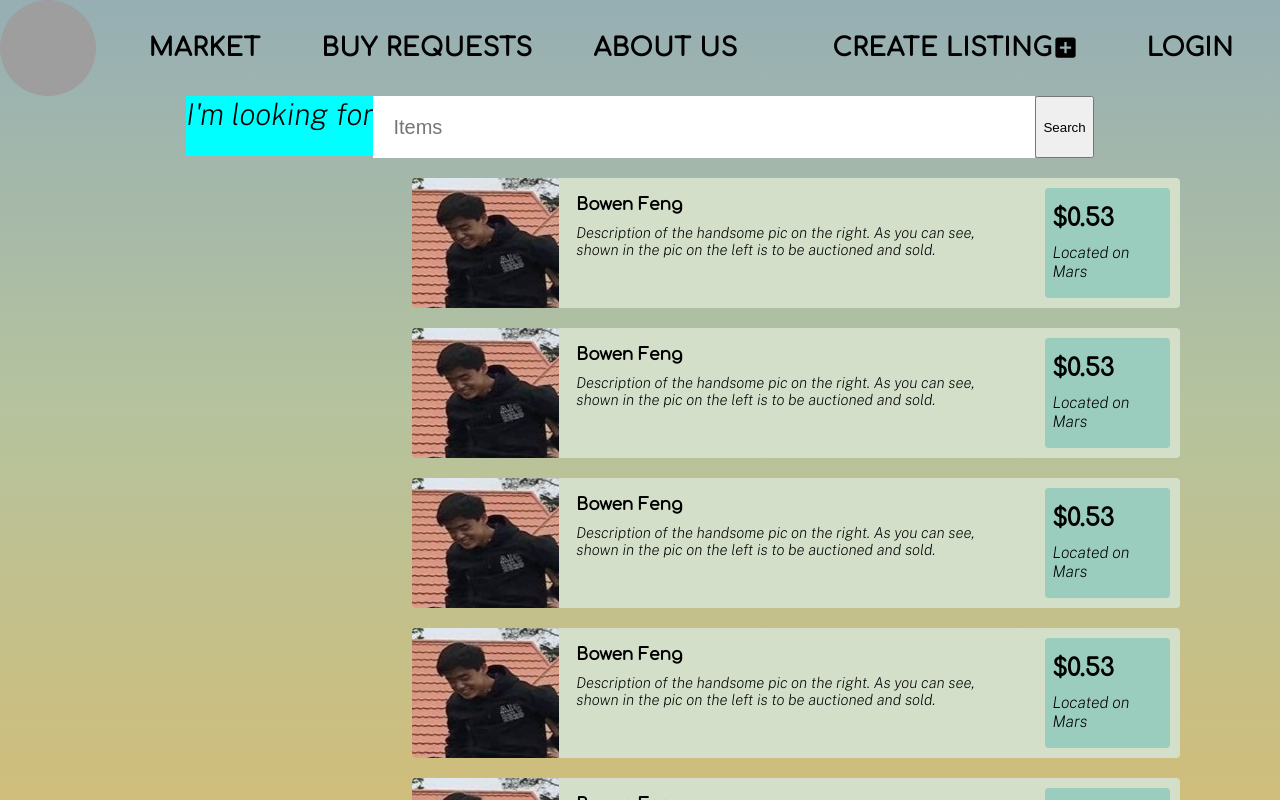
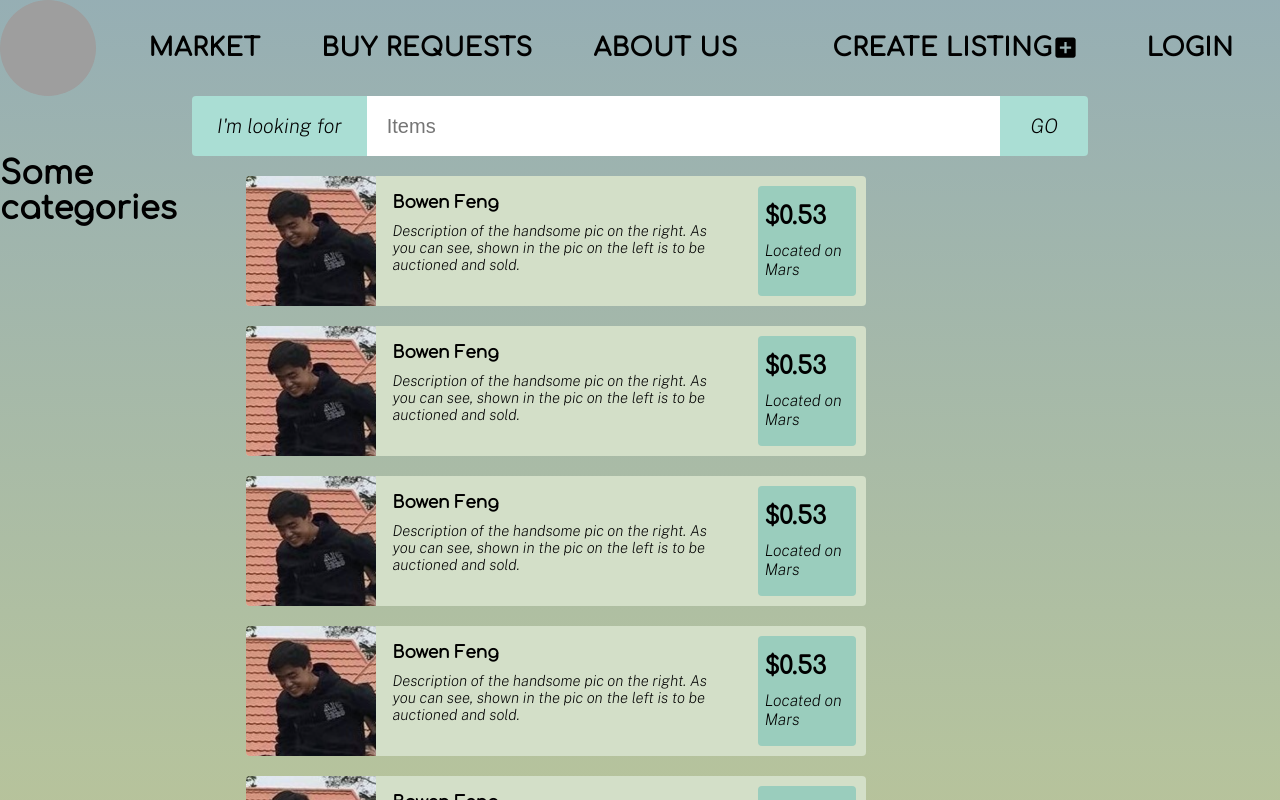
Before and after one commit to thebowenfeng/codebrew2022, a React (Create React App) app: page / in a window 1280 px wide. Both pictures are taken after a click on the button "MARKET". Shown: the top 800 px of the page. Built offline with nearby package versions, Linux system fonts and the light colour scheme; grey boxes are pictures that could not be loaded.

Commit message:
im leaving mate

```diff
--- a/src/Pages/Market.js
+++ b/src/Pages/Market.js
@@ -5,11 +5,11 @@ import { List } from "@mui/material";
 
 function Market() {
     return (
-		<div>
+		<div className="market-page">
 			<div className="search-bar-container">
 				<form role="search" action="/" method="get">
 					<label htmlFor="header-search">
-						<span className="prompt">I'm looking for</span>
+						<p id="search-label">I'm looking for</p>
 					</label>
 					<input
 						type="text"
@@ -17,11 +17,15 @@ function Market() {
 						placeholder="Items"
 						name="s"
 					/>
-					<button type="submit">Search</button>
+					<button id="submit-button" type="submit">
+						<p>GO</p>
+					</button>
 				</form>
 			</div>
 			<div className="content">
-				<div className="categories"></div>
+				<div className="categories">
+                    <h1>Some categories</h1>
+                </div>
 				<div className="listings">
 					<Listing />
 					<Listing />
@@ -31,7 +35,7 @@ function Market() {
 					<Listing />
 					<Listing />
 					<Listing />
-                    <Listing />
+					<Listing />
 				</div>
 			</div>
 		</div>
--- a/src/Styles/Listing.css
+++ b/src/Styles/Listing.css
@@ -3,16 +3,23 @@
     margin-right: 100px;
     display: flex;
     justify-content: space-between;
-    width: 60vw;
+    width: 60%;
     height: 130px;
-    float: right;
+    /* float: right; */
     background-color: #D3DFC8;
     border-radius: 4px;
 }
 
+.listing-container:hover {
+    width: 61%;
+    height: 140px;
+    transition-duration: 50ms;
+    cursor: pointer;
+}
+
 .listing-image {
-    width: 20%;
     height: 100%;
+    aspect-ratio: 1;
     border-top-left-radius: 4px;
     border-bottom-left-radius: 4px;
 }
@@ -20,7 +27,6 @@
 .description-container {
     width: 60%;
     margin: 17px;
-    /* background-color: blue; */
 }
 
 .description-title {
--- a/src/Styles/Market.css
+++ b/src/Styles/Market.css
@@ -1,27 +1,59 @@
+.market-page {
+    display: flex;
+    flex-direction: column;
+    align-items: center;
+}
+
 .search-bar-container {
-    display: flex;
-    justify-content: center;
+    height: 60px;
+    width: 70%;
 }
 
 .search-bar-container form {
-    min-width: 60rem;
-    /* height: 60px; */
     display: flex;
     justify-content: center;
-    /* align-items: center; */
+    align-items: center;
+    height: 100%;
 }
 
-.search-bar-container span {
-    display: inline-block;
-    font-size: 30px;
-    height: 60px;
-    background-color: aqua;
+.search-bar-container label {
+    width: 20%;
+    min-width: 150px;
+    height: 100%;
+    display: flex;
+    justify-content: center;
+    align-items: center;
+    font-size: 20px;
+    background-color: rgb(170, 222, 212);
+    border-top-left-radius: 4px;
+    border-bottom-left-radius: 4px;
 }
 
 .search-bar-container #header-search {
-    min-width: 50vw;
-    height: 60px;
+    width: 70%;
+    height: 97%;
     padding-left: 20px;
     font-size: 20px;
     border: none;
 }
+
+.search-bar-container #submit-button {
+    width: 10%;
+    height: 100%;
+    border: none;
+    border-top-right-radius: 4px;
+    border-bottom-right-radius: 4px;
+    font-size: 20px;
+    background-color: rgb(170, 222, 212);
+}
+
+.search-bar-container #submit-button:hover{
+    cursor: pointer;
+    background-color: rgb(201, 255, 244);
+    transition-duration: 0.1s;
+}
+
+.content {
+    display: flex;
+    justify-content: center;
+}
```
